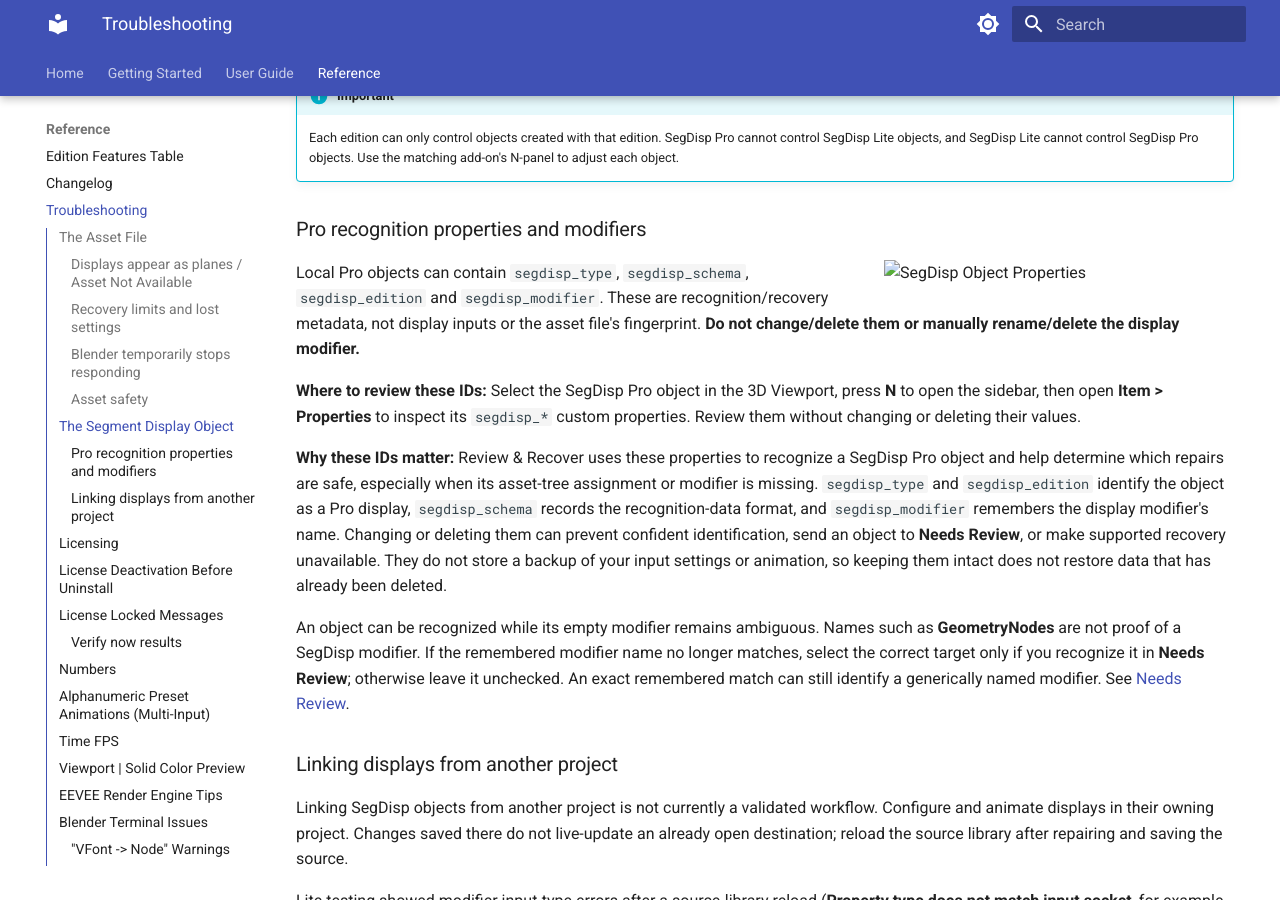
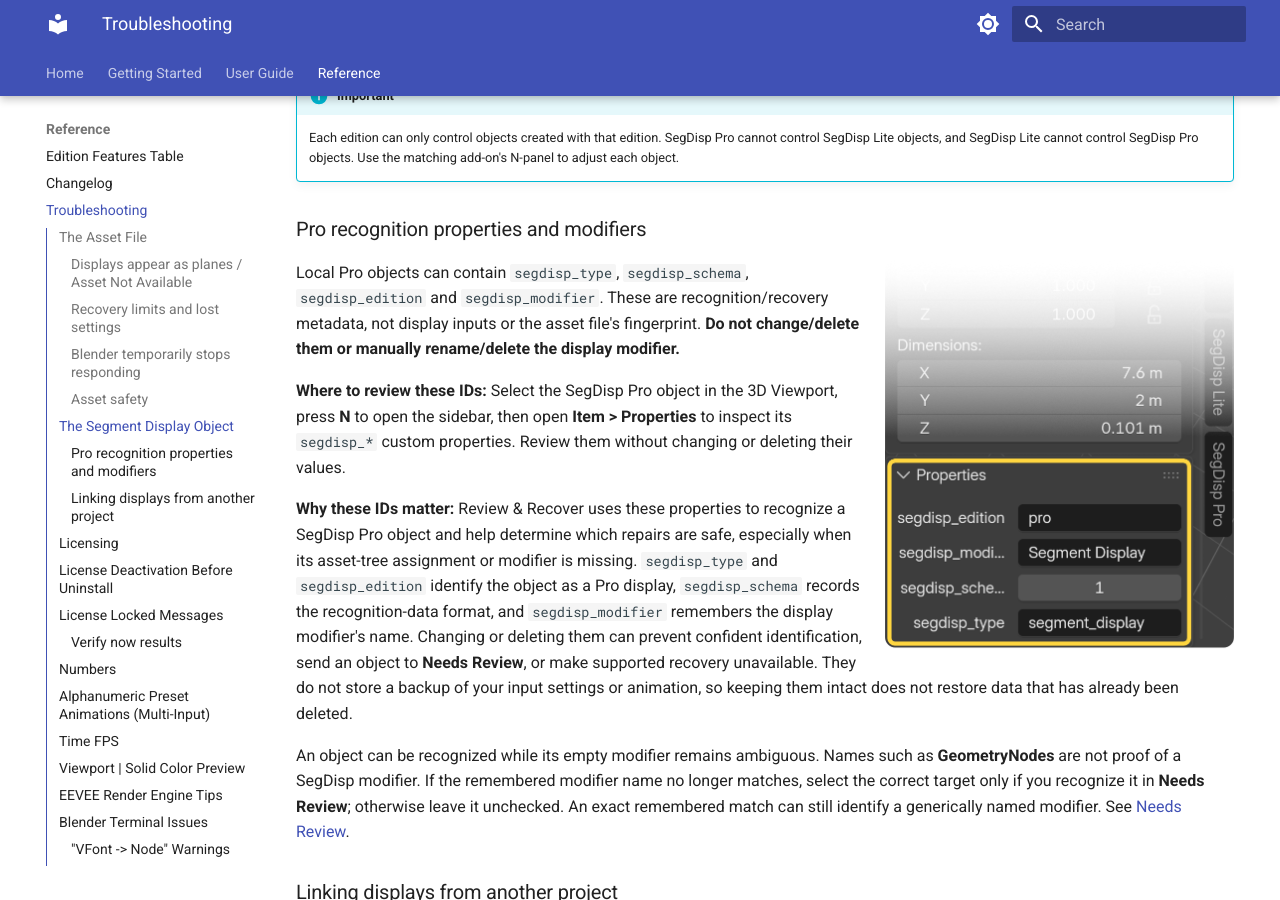
Before and after one commit to ahmetmaya-orion/segment-display-pro-docs, an MkDocs documentation site: the page built from docs/troubleshooting.md, in a window 1280 px wide and 900 px high, scrolled down 1950 px. Built offline with MkDocs 1.6.1 and Material for MkDocs 9.7.7, drawn with Linux system fonts in a browser that asks for light colours; the version menu is left out.

Commit message:
fix(docs): use forward slashes in recognition-properties image path

```diff
--- a/docs/troubleshooting.md
+++ b/docs/troubleshooting.md
@@ -53,7 +53,7 @@
 ### Pro recognition properties and modifiers
 
 
-![SegDisp Object Properties](assets\images\object_settings\v1.0.0\segdisp_object_properties_v1.png){ align=right width="350" }
+![SegDisp Object Properties](assets/images/object_settings/v1.0.0/segdisp_object_properties_v1.png){ align=right width="350" }
 
 
 Local Pro objects can contain `segdisp_type`, `segdisp_schema`, `segdisp_edition` and `segdisp_modifier`. These are recognition/recovery metadata, not display inputs or the asset file's fingerprint. **Do not change/delete them or manually rename/delete the display modifier.**
```
